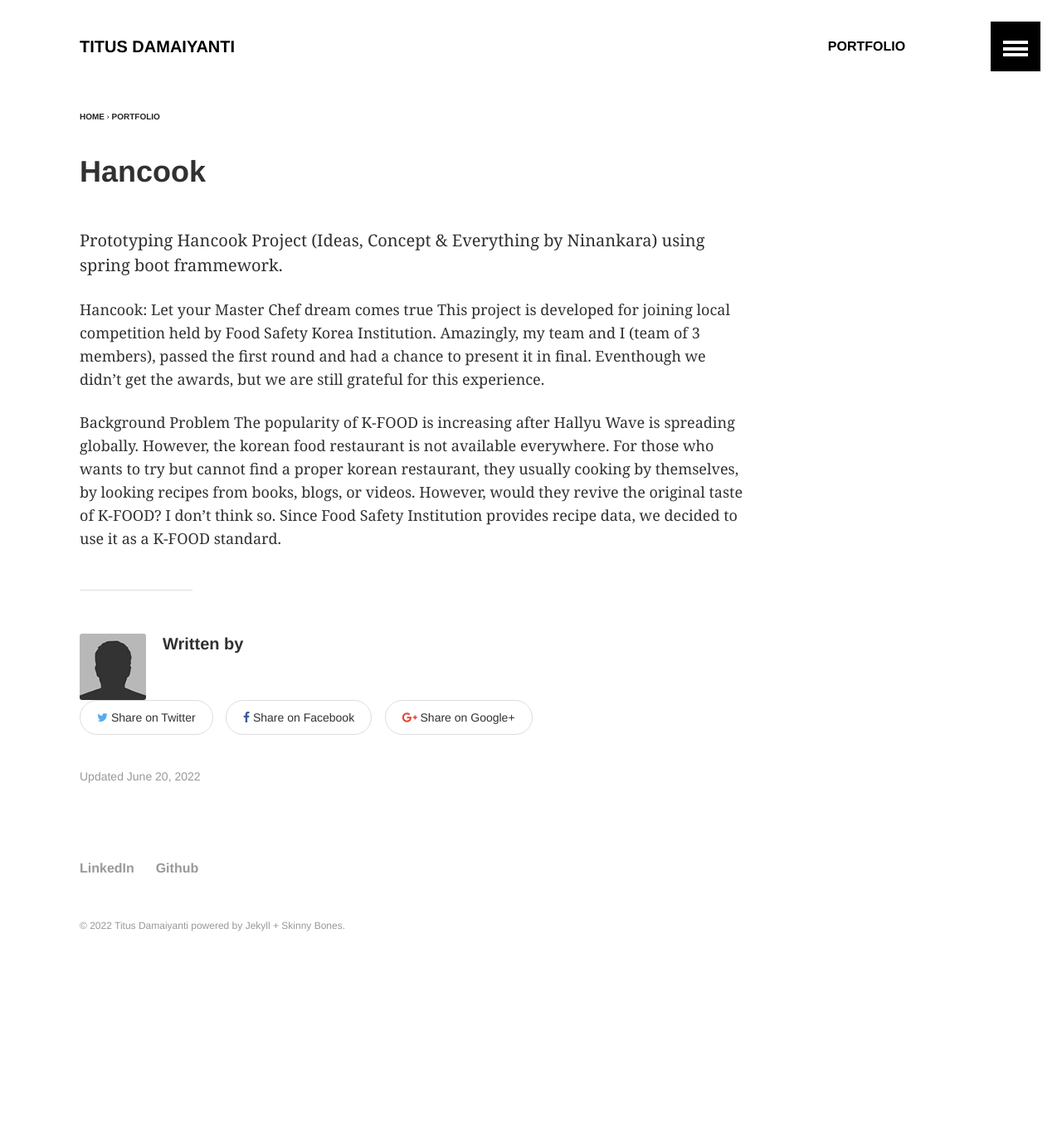
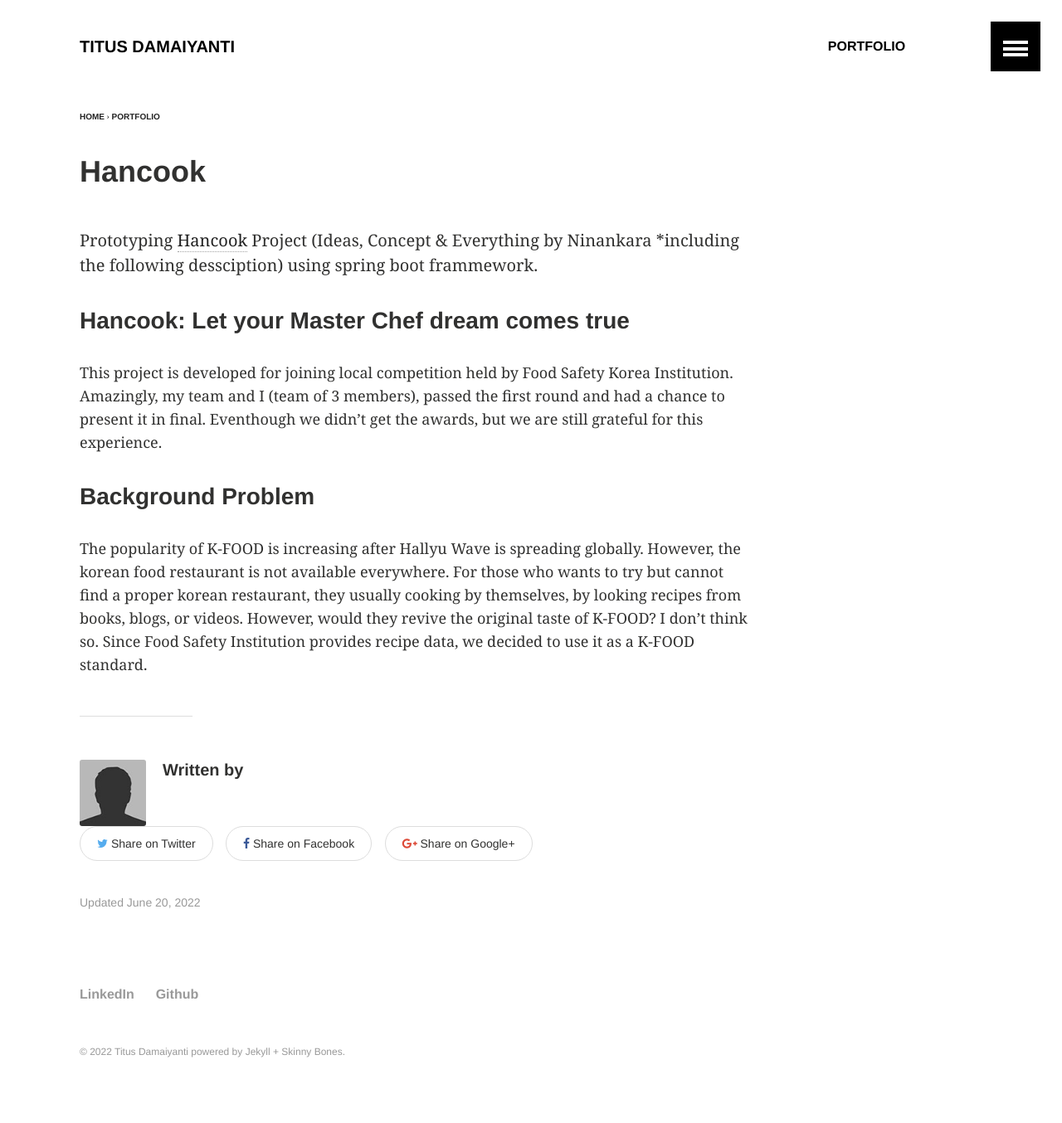
Before and after one commit to tituchio/tituchio.github.io, a Jekyll site: the page built from _posts/2019-06-15-hancook.md, in a window 1280 px wide. Shown: the whole page at 83% size. Built offline with Jekyll 4.4.1, drawn with Linux system fonts in a browser that asks for light colours; before the commit the page ends 1202 px from its top, so only the background shows below that.

Commit message:
update portfolio

```diff
--- a/_posts/2019-06-15-hancook.md
+++ b/_posts/2019-06-15-hancook.md
@@ -8,10 +8,10 @@ image:
 categories: portfolio
 ---
 
-Prototyping Hancook Project (Ideas, Concept & Everything by Ninankara) using spring boot frammework.
+Prototyping [Hancook](http://hancook.titus.id/) Project (Ideas, Concept & Everything by Ninankara *including the following dessciption) using spring boot frammework.
 
-Hancook: Let your Master Chef dream comes true
+### Hancook: Let your Master Chef dream comes true
 This project is developed for joining local competition held by Food Safety Korea Institution. Amazingly, my team and I (team of 3 members), passed the first round and had a chance to present it in final. Eventhough we didn’t get the awards, but we are still grateful for this experience.
 
-Background Problem
+### Background Problem
 The popularity of K-FOOD is increasing after Hallyu Wave is spreading globally. However, the korean food restaurant is not available everywhere. For those who wants to try but cannot find a proper korean restaurant, they usually cooking by themselves, by looking recipes from books, blogs, or videos. However, would they revive the original taste of K-FOOD? I don’t think so. Since Food Safety Institution provides recipe data, we decided to use it as a K-FOOD standard.
```
Also changed, not shown: _posts/2011-05-15-ini3d.md (+1 -1 lines), index.md (+7 -10 lines), 1 other file.
